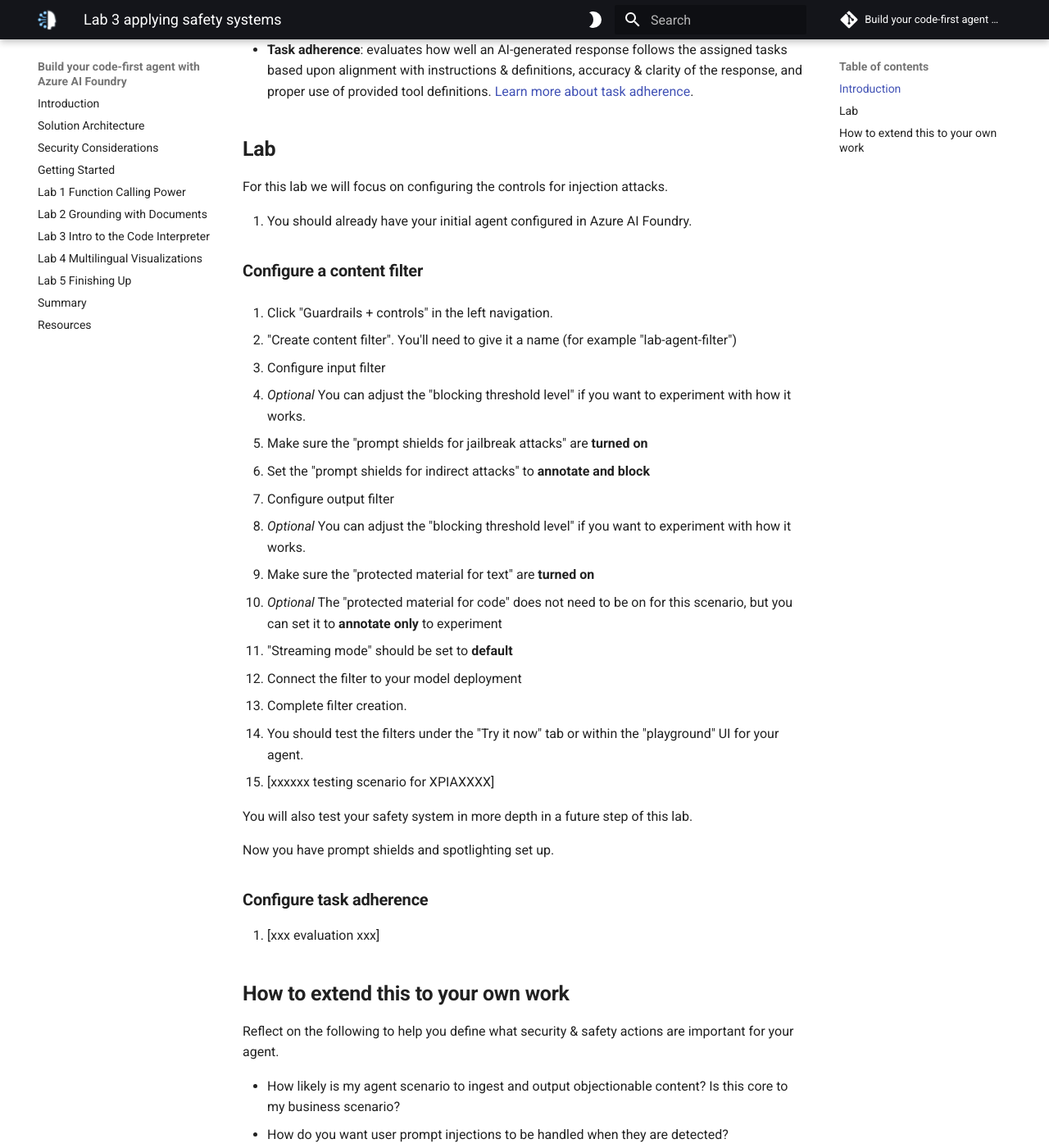
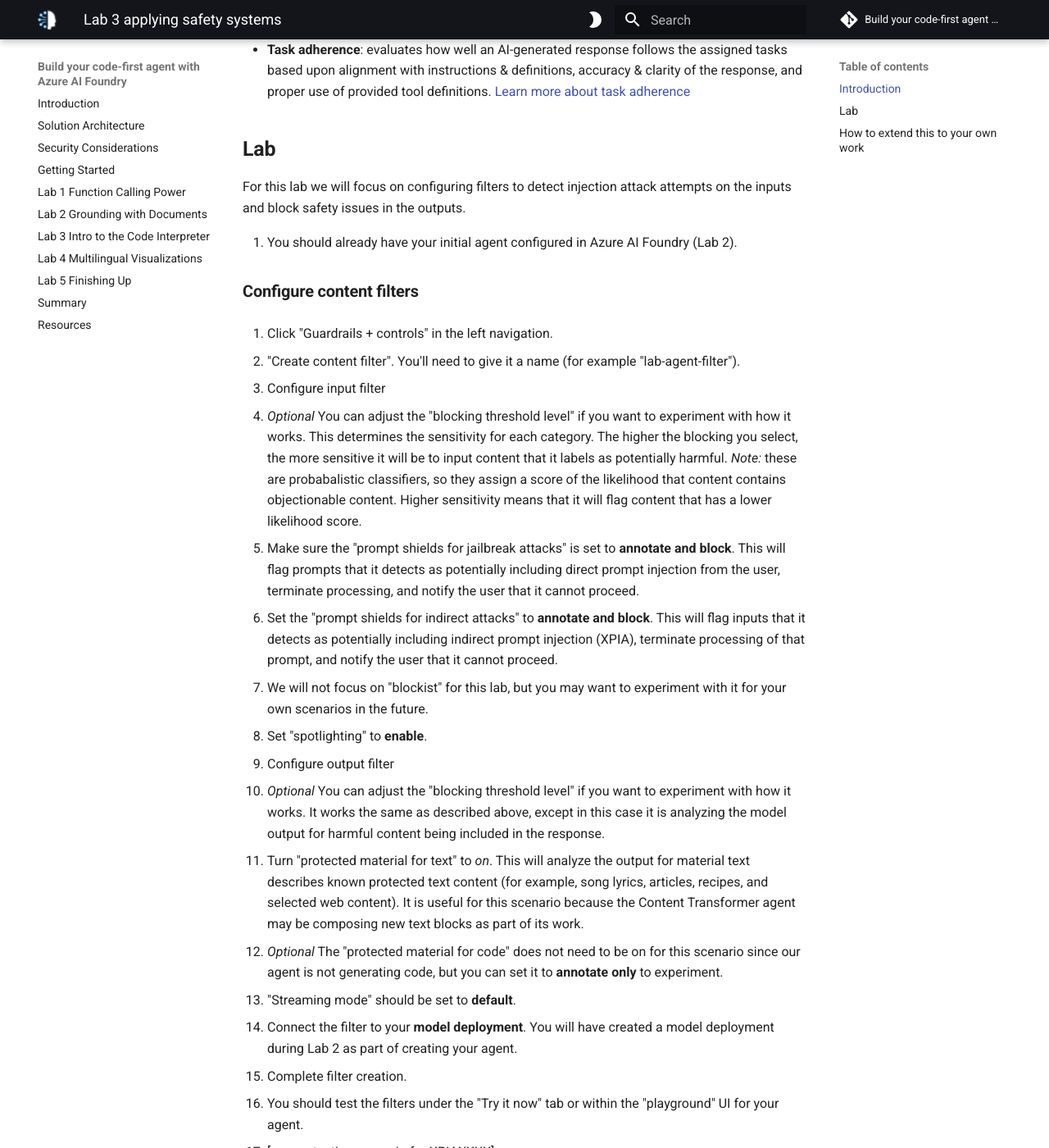
Before and after one commit to Harmonym/security-lab-time-for-agents, an MkDocs documentation site: the page built from docs/docs/lab-3-applying-safety-systems.md, in a window 1280 px wide and 1400 px high, scrolled down 471 px. Shown: the whole window at 82% size. Built offline with MkDocs 1.6.1 and Material for MkDocs 9.7.7, drawn with Linux system fonts in a browser that asks for light colours; comment, search, counter and statistics services are not loaded; some of the changed text lies outside the part shown.

Commit message:
Revise lab instructions for safety systems configuration
Updated the introduction and lab sections to clarify the configuration of content filters for injection attacks and safety systems. Enhanced descriptions of prompt shields, spotlighting, and task adherence.

```diff
--- a/docs/docs/lab-3-applying-safety-systems.md
+++ b/docs/docs/lab-3-applying-safety-systems.md
@@ -1,45 +1,46 @@
 ## Introduction
 
-Now that you have set up a strong agent constraints through the agent system instructions, you will add layers of tooling. There are a variety of tools available to help protect against Cross Prompt Injection (XPIA) and other novel AI threats that seek to manipulate your agent into taking inappropriate actions. Each adress a different aspect of the vulnerability and work best when used together.
+Now that you have set up the Content Transoformer agent with constraints applied to the agent's system instructions, we will focus on adding layers of tooling. There are a variety of tools available to help protect against Cross Prompt Injection (XPIA) and other novel AI threats that seek to manipulate your agent into taking inappropriate actions. Each adress a different aspect of the vulnerability and work best when used together.
 
-- **Prompt shield**: analyze user input for potential to be adversarial attacks and block flagged inputs. [Learn more about Prompt Shield](https://learn.microsoft.com/en-us/azure/ai-foundry/openai/concepts/content-filter-prompt-shields){:target="_blank"}
-- **Spotlighting**: tags input documents with special formatting so that they model will treat it as less trustworthy than direct user prompts or system instructions. [Learn more about spotlighting](https://learn.microsoft.com/en-us/azure/ai-foundry/openai/concepts/content-filter-prompt-shields#spotlighting-for-prompt-shields-preview){:target="_blank"}
-- **Task adherence**: evaluates how well an AI-generated response follows the assigned tasks based upon alignment with instructions & definitions, accuracy & clarity of the response, and proper use of provided tool definitions. [Learn more about task adherence](https://learn.microsoft.com/en-us/azure/ai-foundry/concepts/evaluation-evaluators/agent-evaluators#task-adherence-output){:target="_blank"}.
+- **Prompt shield**: analyze user input for potential to be adversarial attacks and block flagged inputs. <a href="https://learn.microsoft.com/en-us/azure/ai-foundry/openai/concepts/content-filter-prompt-shields" target="_blank" rel="noopener noreferrer">Learn more about Prompt Shield</a>
+- **Spotlighting**: tags input documents with special formatting so that they model will treat it as less trustworthy than direct user prompts or system instructions. <a href="https://learn.microsoft.com/en-us/azure/ai-foundry/openai/concepts/content-filter-prompt-shields#spotlighting-for-prompt-shields-preview" target="_blank" rel="noopener noreferrer">Learn more about spotlighting</a>
+- **Task adherence**: evaluates how well an AI-generated response follows the assigned tasks based upon alignment with instructions & definitions, accuracy & clarity of the response, and proper use of provided tool definitions. <a href="https://learn.microsoft.com/en-us/azure/ai-foundry/concepts/evaluation-evaluators/agent-evaluators#task-adherence-output" target="_blank" rel="noopener noreferrer">Learn more about task adherence</a>
+
 
 
 ## Lab
 
-For this lab we will focus on configuring the controls for injection attacks.
+For this lab we will focus on configuring filters to detect injection attack attempts on the inputs and block safety issues in the outputs.
 
-1. You should already have your initial agent configured in Azure AI Foundry.
+1. You should already have your initial agent configured in Azure AI Foundry (Lab 2).
 
-### Configure a content filter
+### Configure content filters
 
 2. Click "Guardrails + controls" in the left navigation.
 
-3. "Create content filter". You'll need to give it a name (for example "lab-agent-filter")
+3. "Create content filter". You'll need to give it a name (for example "lab-agent-filter").
 
 4. Configure input filter
-- *Optional* You can adjust the "blocking threshold level" if you want to experiment with how it works.
-- Make sure the "prompt shields for jailbreak attacks" are **turned on**
-- Set the "prompt shields for indirect attacks" to **annotate and block**
+- *Optional* You can adjust the "blocking threshold level" if you want to experiment with how it works. This determines the sensitivity for each category. The higher the blocking you select, the more sensitive it will be to input content that it labels as potentially harmful. *Note:* these are probabalistic classifiers, so they assign a score of the likelihood that content contains objectionable content. Higher sensitivity means that it will flag content that has a lower likelihood score.
+- Make sure the "prompt shields for jailbreak attacks" is set to **annotate and block**. This will flag prompts that it detects as potentially including direct prompt injection from the user, terminate processing, and notify the user that it cannot proceed.
+- Set the "prompt shields for indirect attacks" to **annotate and block**. This will flag inputs that it detects as potentially including indirect prompt injection (XPIA), terminate processing of that prompt, and notify the user that it cannot proceed.
+- We will not focus on "blockist" for this lab, but you may want to experiment with it for your own scenarios in the future.
+- Set "spotlighting" to **enable**.
 
 5. Configure output filter
-- *Optional* You can adjust the "blocking threshold level" if you want to experiment with how it works.
-- Make sure the "protected material for text" are **turned on**
-- *Optional* The "protected material for code" does not need to be on for this scenario, but you can set it to **annotate only** to experiment
-- "Streaming mode" should be set to **default**
+- *Optional* You can adjust the "blocking threshold level" if you want to experiment with how it works. It works the same as described above, except in this case it is analyzing the model output for harmful content being included in the response.
+- Turn "protected material for text" to *on*. This will analyze the output for material text describes known protected text content (for example, song lyrics, articles, recipes, and selected web content). It is useful for this scenario because the Content Transformer agent may be composing new text blocks as part of its work.
+- *Optional* The "protected material for code" does not need to be on for this scenario since our agent is not generating code, but you can set it to **annotate only** to experiment.
+- "Streaming mode" should be set to **default**.
 
-6. Connect the filter to your model deployment
+6. Connect the filter to your **model deployment**. You will have created a model deployment during Lab 2 as part of creating your agent.
 
 7. Complete filter creation.
 
 8. You should test the filters under the "Try it now" tab or within the "playground" UI for your agent.
 - [xxxxxx testing scenario for XPIAXXXX]
 
-You will also test your safety system in more depth in a future step of this lab.
-
-Now you have prompt shields and spotlighting set up.
+You will also test your safety system in more depth in a future step of this lab. You have just completed setting up prompt shields and spotlighting, now you're ready to configure the task adherence evaluation.
 
 ### Configure task adherence
 
@@ -49,9 +50,9 @@ Now you have prompt shields and spotlighting set up.
 
 ## How to extend this to your own work
 
-Reflect on the following to help you define what security & safety actions are important for your agent.
+Reflect on the following to help you define which security & safety actions are important for your agent.
 
-- How likely is my agent scenario to ingest and output objectionable content? Is this core to my business scenario?
+- How likely is your agent scenario to ingest and output objectionable content? Is handling of this type of information core to your business scenario?
 - How do you want user prompt injections to be handled when they are detected?
 - How do you want indirect prompt injections to be handled when they are detected?
 
```
